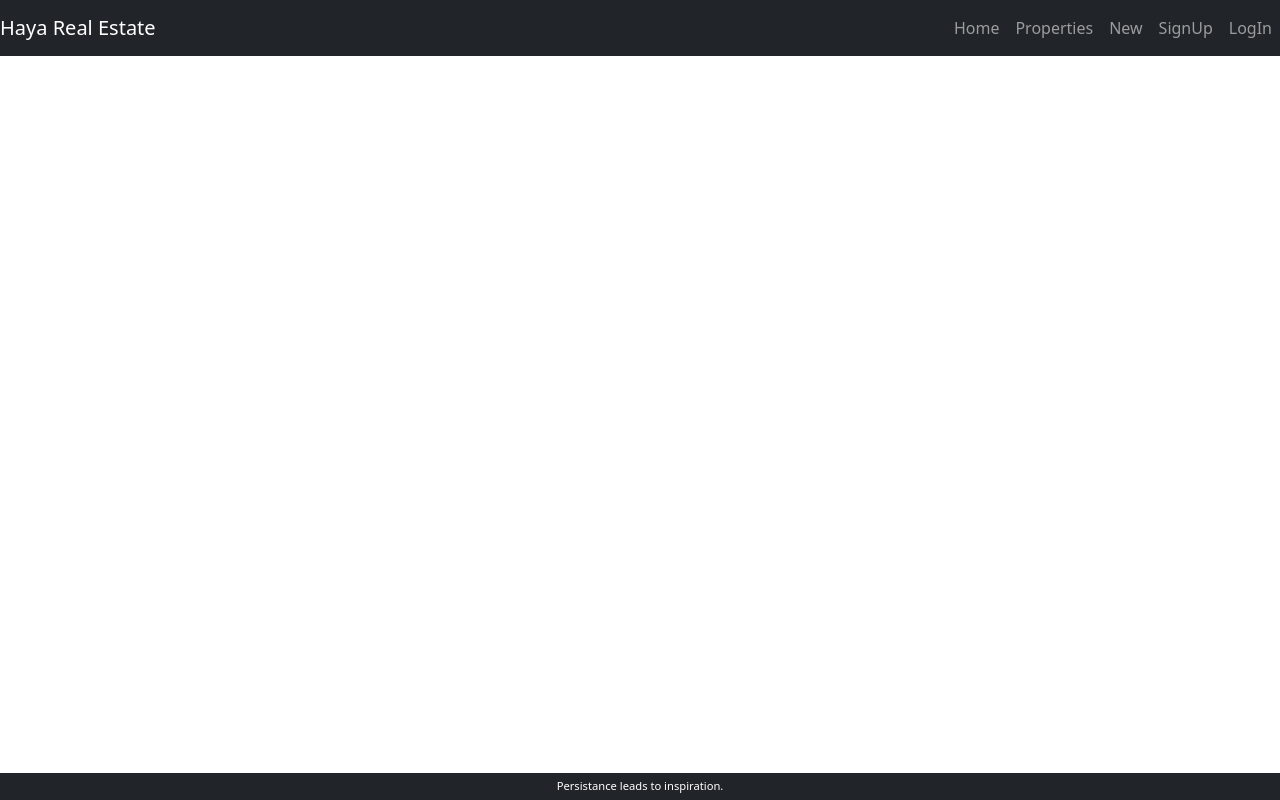
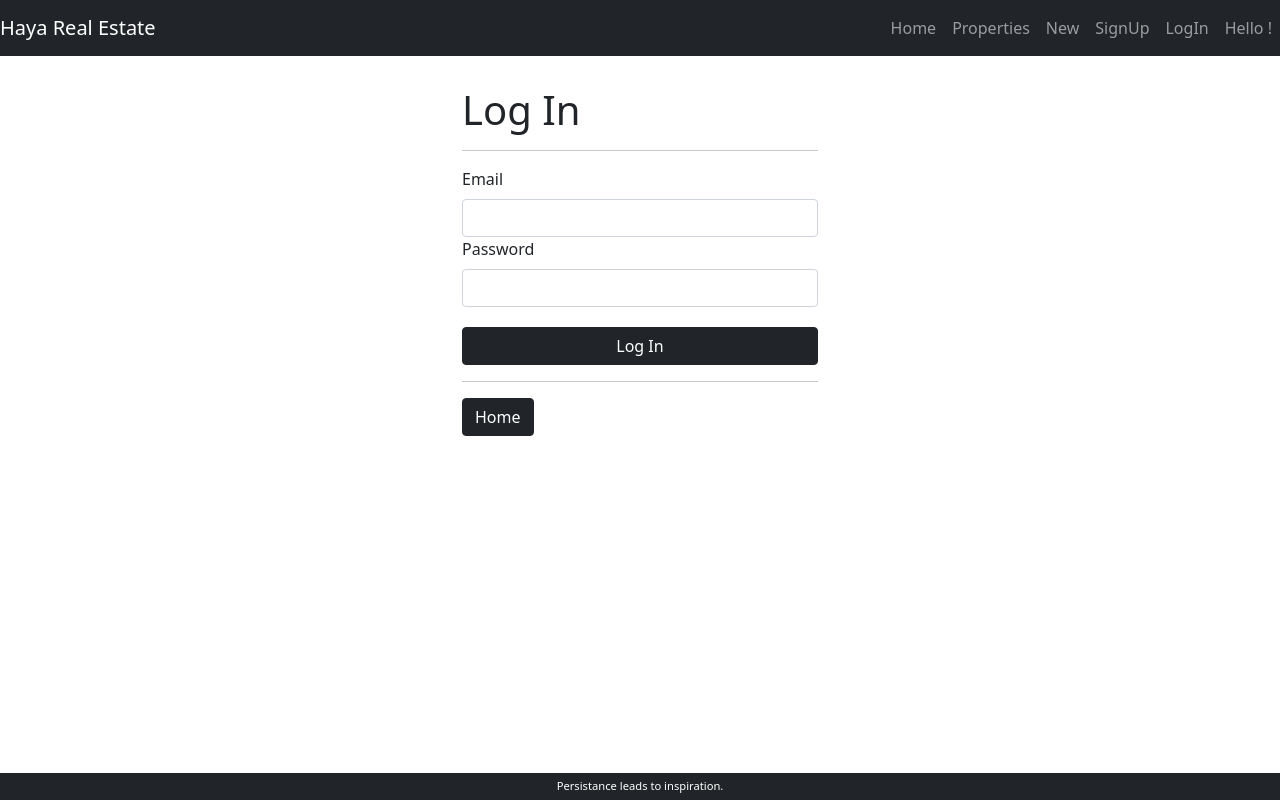
Before and after one commit to SilviuDN/haya-real-estate, a React (Create React App) app in the folder client/: page /login in a window 1280 px wide. Built offline with nearby package versions, Linux system fonts and the light colour scheme; no server answers.

Commit message:
loggedUser, conditional rendering according to roles: administrator, salesAgent, regularUser

```diff
--- a/client/src/components/App.js
+++ b/client/src/components/App.js
@@ -1,19 +1,55 @@
+import { Component } from 'react'
 import './App.css';
 import 'bootstrap/dist/css/bootstrap.min.css'
 
 import Routes from './Routes'
 import Footer from './Footer/Footer';
 import Navigation from './layout/Navigation/Navigation';
+import AuthService from '../services/auth.services'
 
-function App() {
-  return (
-    <>
-      <Navigation/>
-      <Routes/>
-      <Footer/>
-    </>
+// function App() {
+//   return (
+//     <>
+//       <Navigation/>
+//       <Routes/>
+//       <Footer/>
+//     </>
 
-  );
+//   );
+// }
+
+
+class App extends Component {
+
+  constructor() {
+    super()
+    this.state = { loggedUser: undefined }
+    this.authService = new AuthService()
+  }
+
+  storeUser = loggedUser => this.setState({ loggedUser })
+
+  fetchUser = () => {
+    this.authService
+      .isLoggedIn()
+      .then(theLoggedUser => this.storeUser(theLoggedUser.data))
+      .catch(() => this.storeUser(undefined))
+  }
+
+  componentDidMount = () => this.fetchUser()
+
+  render() {
+
+    return (
+      <>
+        <Navigation storeUser={this.storeUser} loggedUser={this.state.loggedUser} />
+
+        <Routes storeUser={this.storeUser} loggedUser={this.state.loggedUser} />
+
+        <Footer />
+      </>
+    )
+  }
 }
 
 export default App;
--- a/client/src/components/Routes/index.js
+++ b/client/src/components/Routes/index.js
@@ -1,22 +1,23 @@
-import { Switch, Route } from 'react-router';
-import IndexPage from '../pages/IndexPage/IndexPage';
+import { Switch, Route } from 'react-router'
+import IndexPage from '../pages/IndexPage/IndexPage'
 import PropertiesPage from '../pages/PropertiesPage/PropertiesPage'
 import PropertyDetails from '../pages/PropertyDetails/PropertyDetails'
-import PropertyForm from '../pages/PropertyForm/PropertyForm';
-import SignUp from '../pages/SignUp/SignUp';
+import PropertyForm from '../pages/PropertyForm/PropertyForm'
+import SignUp from '../pages/SignUp/SignUp'
+import LogIn from '../pages/LogIn/LogIn'
 
 
-const Routes = () => {
+const Routes = ({ storeUser, loggedUser }) => {
 
     return(
         <>
             <Switch>
                 <Route path = '/' exact render = { () => <IndexPage/>} />
-                <Route path = '/properties' exact render = { () => <PropertiesPage /> } />
+                <Route path = '/properties' exact render = { () => <PropertiesPage  {...loggedUser}/> } />
                 <Route path = '/properties/details/:property_id' render = { props => <PropertyDetails {...props}/> } />
                 <Route path = '/properties/new' render = { (props) => <PropertyForm {...props}/> } />
                 <Route path = '/signup' render = { (props) => <SignUp {...props} /> } />
-                {/* <Route path = '/login' render = { (props) => <LogIn {...props} storeUser={storeUser} /> } /> */}
+                <Route path = '/login' render = { (props) => <LogIn {...props} storeUser={storeUser} /> } />
             </Switch>
         </>
     )
--- a/client/src/components/layout/Navigation/Navigation.js
+++ b/client/src/components/layout/Navigation/Navigation.js
@@ -1,7 +1,19 @@
 import { Navbar, Nav } from 'react-bootstrap'
 import { Link } from 'react-router-dom'
 
-const Navigation = () => {
+import AuthService from '../../../services/auth.services'
+
+const Navigation = ({ storeUser, loggedUser }) => {
+
+
+    const authService = new AuthService()
+
+    const logout = () => {
+        authService
+            .logout()
+            .then(() => storeUser(undefined))
+            .catch(err => console.log(err))
+    }
 
     return (
         <Navbar bg="dark" variant="dark" expand="md" style={{ marginBottom: '30px' }}>
@@ -13,7 +25,7 @@ const Navigation = () => {
                     <Link className="nav-link" to="/properties">Properties</Link>
                     <Link className="nav-link" to="/properties/new">New</Link>
 
-                    {!false
+                    {!loggedUser
                         ?
                         <>
                             <Link className="nav-link" to="/signup">SignUp</Link>
@@ -21,9 +33,10 @@ const Navigation = () => {
                         </>
                         :
                         <>
-                            <span className="nav-link" >LogOut</span>
+                            <span className="nav-link" onClick = { () => logout()} >LogOut</span>
                         </>
                     }
+                    <span className="nav-link" >Hello {loggedUser ? ', ' + loggedUser.name : ''}!</span>
 
                 </Nav>
             </Navbar.Collapse>
--- /dev/null
+++ b/client/src/components/pages/LogIn/LogIn.js
@@ -0,0 +1,87 @@
+import { Component } from 'react'
+import { Container, Form, Button, Row, Col } from 'react-bootstrap'
+import { Link } from 'react-router-dom'
+
+import AuthService from '../../../services/auth.services'
+
+class LogIn extends Component {
+
+    constructor() {
+        super()
+        this.state = {
+            email: '',
+            pwd: ''
+        }
+        this.authService = new AuthService()
+    }
+
+
+    handleInputChange = e => {
+        const { name, value } = e.target
+        this.setState({ [name]: value })
+    }
+
+
+    handleFormSubmit = e => {
+
+        e.preventDefault()
+
+        const { email, pwd } = this.state
+
+        this.authService
+            .login(email, pwd)
+            .then(loggedUserfromServer => {
+                this.props.storeUser(loggedUserfromServer.data)
+                this.props.history.push('/properties')         // Redirect with RRD props
+            })
+            .catch(err => console.log(err))
+    }
+
+
+
+    render() {
+        return (
+
+            <Container>
+
+                <Row>
+
+                    <Col md={{ span: 4, offset: 4 }}>
+
+                        <h1>Log In</h1>
+
+                        <hr></hr>
+
+                        <Form onSubmit={this.handleFormSubmit}>
+
+                            <Form.Group controlId="email">
+                                <Form.Label>Email</Form.Label>
+                                <Form.Control type="text" value={this.state.email} onChange={this.handleInputChange} name="email" />
+                            </Form.Group>
+
+                            <Form.Group controlId="pwd">
+                                <Form.Label>Password</Form.Label>
+                                <Form.Control type="password" value={this.state.pwd} onChange={this.handleInputChange} name="pwd" />
+                            </Form.Group>
+
+                            <Button style={{ marginTop: '20px', width: '100%' }} variant="dark" type="submit">Log In</Button>
+
+                        </Form>
+
+                        <hr></hr>
+
+                        <Link to="/">
+                            <Button variant="dark">Home</Button>
+                        </Link>
+
+                    </Col>
+                </Row>
+
+            </Container >
+
+        )
+    }
+}
+
+
+export default LogIn
--- a/client/src/components/pages/PropertiesPage/PropertiesList.js
+++ b/client/src/components/pages/PropertiesPage/PropertiesList.js
@@ -32,7 +32,7 @@ class PropertiesList extends Component{
             <h1>waiting...</h1>
             :
             <Row>
-                {this.state.properties?.map( elm => <PropertyCard key = {elm._id} {...elm}/>)}
+                {this.state.properties?.map( elm => <PropertyCard key = {elm._id} {...elm} loggedUser={this.props.loggedUser}/>)}
             </Row>
 
         return(
--- a/client/src/components/pages/PropertiesPage/PropertiesPage.js
+++ b/client/src/components/pages/PropertiesPage/PropertiesPage.js
@@ -1,12 +1,12 @@
-import {Container, Button} from 'react-bootstrap'
+import {Container} from 'react-bootstrap'
 import PropertiesList from './PropertiesList'
 
-const PropertiesPage = () => {
+const PropertiesPage = (loggedUser) => {
 
     return(
         <Container>
             <h1>Properties list goes here</h1>
-            <PropertiesList/>
+            <PropertiesList  loggedUser={loggedUser}/>
             <p style={{marginBottom: '3rem'}}></p>
         </Container>
     )
--- a/client/src/components/pages/PropertiesPage/PropertyCard.js
+++ b/client/src/components/pages/PropertiesPage/PropertyCard.js
@@ -4,7 +4,7 @@ import { Col, Button} from "react-bootstrap";
 import {Link} from 'react-router-dom'
 
 
-const PropertyCard = ({name, description, image, _id}) => {
+const PropertyCard = ({name, description, image, _id, owner, loggedUser}) => {
 
     return(
         <Col md={4}>
@@ -14,6 +14,20 @@ const PropertyCard = ({name, description, image, _id}) => {
                 <p>{description.slice(0, 70)}...</p>
                 <Link to={`/properties/details/${_id}`}>
                     <Button className="btnBlock">Details</Button>
+                    { ( loggedUser.role === 'agent' && owner === loggedUser._id ) || loggedUser.role === 'admin'
+                    ?
+                    <Button className="btnBlock">Edit</Button>
+                    :
+                    null
+                    }
+                    { loggedUser.role === 'admin'
+                    ?
+                    <Button className="btnBlock">Delete</Button>
+                    :
+                    null
+                    }
+
+
                 </Link>
             </article>
         </Col>
```
